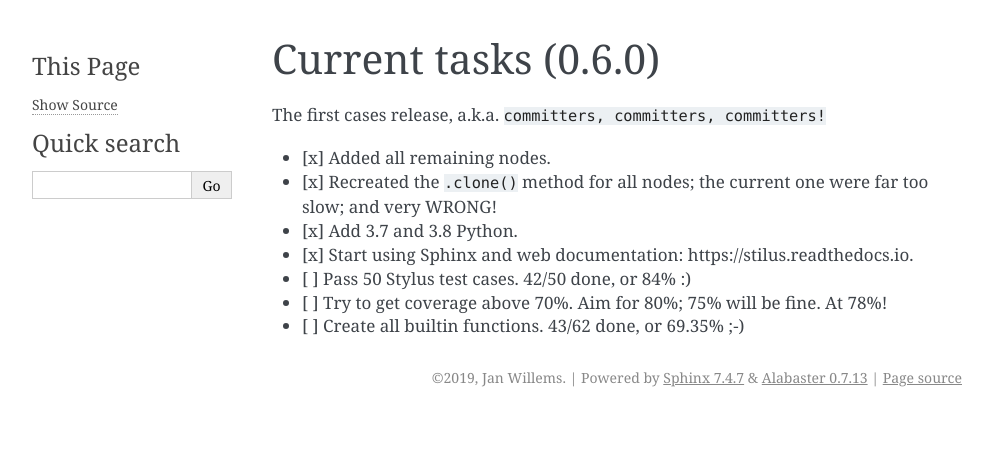
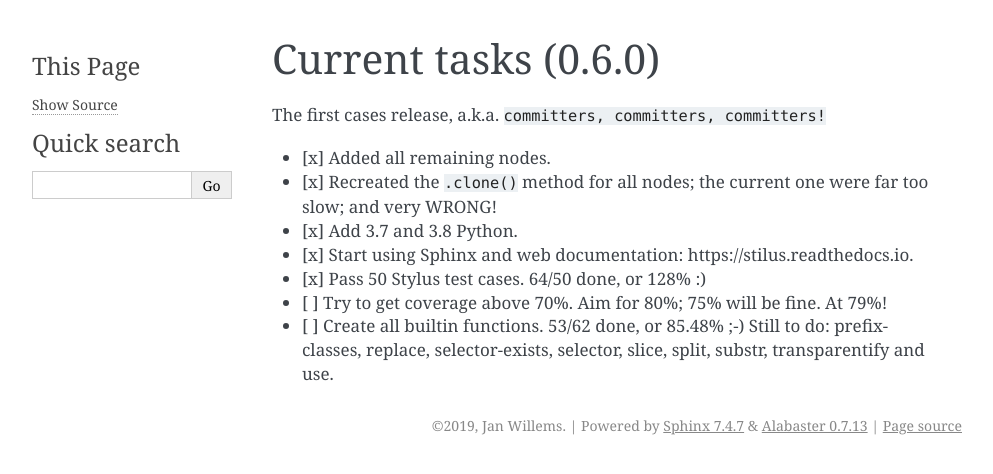
Before and after one commit to jw/stilus, a Sphinx documentation site: the page built from docs/plan/current.md, in a window 1280 px wide. Shown: the top 474 px of the page, without its empty margins (148-1141 px from the left). Built offline with Sphinx 7.4.7, drawn with Linux system fonts in a browser that asks for light colours.

Commit message:
Updated the documentation.

```diff
--- a/docs/plan/current.md
+++ b/docs/plan/current.md
@@ -6,6 +6,7 @@ The first cases release, a.k.a. `committers, committers, committers!`
  - [x] Recreated the `.clone()` method for all nodes; the current one were far too slow; and very WRONG!
  - [x] Add 3.7 and 3.8 Python.
  - [x] Start using Sphinx and web documentation: https://stilus.readthedocs.io.
- - [ ] Pass 50 Stylus test cases.  42/50 done, or 84% :)
- - [ ] Try to get coverage above 70%. Aim for 80%; 75% will be fine.  At 78%!
- - [ ] Create all builtin functions. 43/62 done, or 69.35% ;-)
+ - [x] Pass 50 Stylus test cases.  64/50 done, or 128% :)
+ - [ ] Try to get coverage above 70%. Aim for 80%; 75% will be fine.  At 79%!
+ - [ ] Create all builtin functions. 53/62 done, or 85.48% ;-)
+       Still to do: prefix-classes, replace, selector-exists, selector, slice, split, substr, transparentify and use.
```
Also changed, not shown: docs/plan/future.md (+5 -4 lines), docs/plan/history.md (+1 -1 lines).
